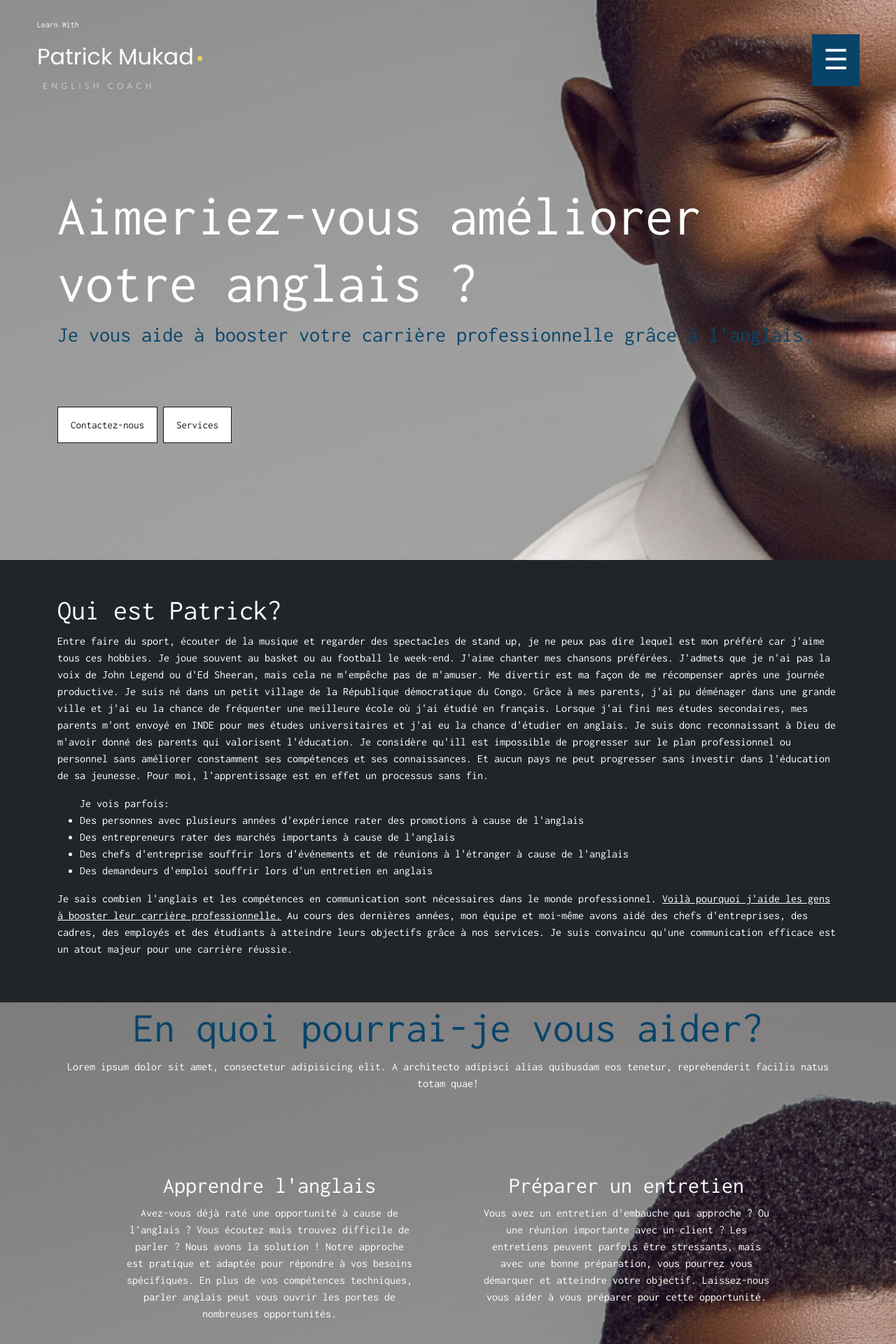
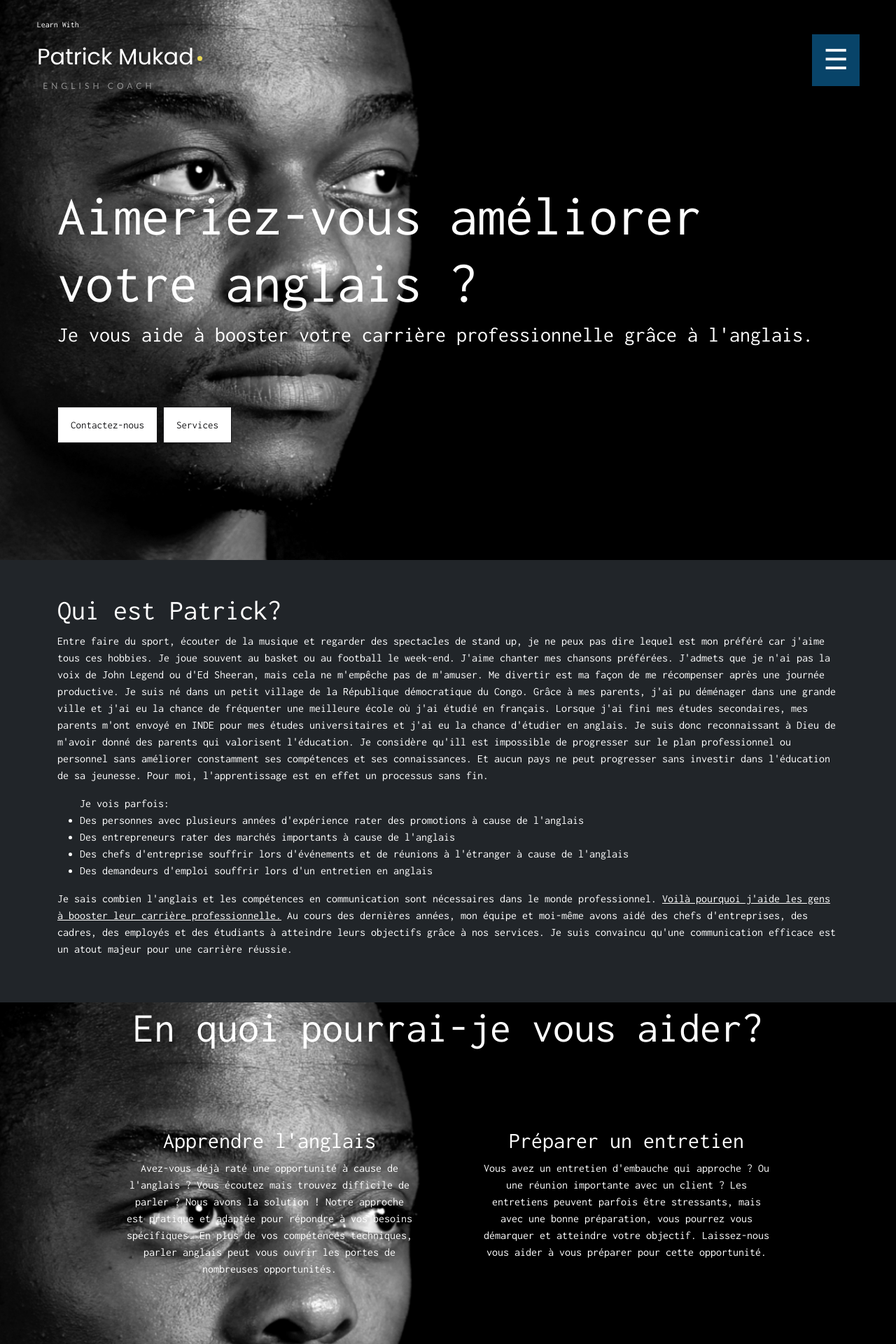
Before and after one commit to mikeaxle/learning-with-patrick, a Nuxt app: page / in a window 1280 px wide. Shown: the top 1920 px of the page at 70% size. Built offline with nearby package versions, Linux system fonts and the light colour scheme.

Commit message:
font changed and background image

```diff
--- a/pages/index.vue
+++ b/pages/index.vue
@@ -72,7 +72,7 @@
           <div class="flex-item-left text-left">
             <div class="display-4 mb-5 mt-5 main-text text-left">
               <h2 class="display-1">Aimeriez-vous améliorer votre anglais ?</h2>
-              <p class="display-4">
+              <p class="display-4 text-white font-italic">
                 Je vous aide à booster votre carrière professionnelle grâce à
                 l'anglais.
               </p>
@@ -97,7 +97,7 @@
       </div>
     </div>
     <!-- Second section -->
-    <div class="text-bg-dark about pb-5 pt-5">
+    <div class="text-bg-dark about pb-5 pt-5 about" >
       <div class="container">
         <h1>Qui est Patrick?</h1>
         <p>
@@ -155,12 +155,8 @@
     <!-- Third section -->
     <div class="parallax services" id="services">
       <div class="container text-center">
-        <h2 class="text-justify title-text">En quoi pourrai-je vous aider?</h2>
-        <p>
-          Lorem ipsum dolor sit amet, consectetur adipisicing elit. A architecto
-          adipisci alias quibusdam eos tenetur, reprehenderit facilis natus
-          totam quae!
-        </p>
+        <h2 class="text-justify title-text text-white">En quoi pourrai-je vous aider?</h2>
+
         <div class="flex-container-services p-5">
           <div class="flex-item-left cards">
             <h2>Apprendre l'anglais</h2>
@@ -408,6 +404,11 @@ export default defineComponent({
   }
 }
 .about {
+  // background-image: url('../assets/images/patrick_black_and_white.jpg');
+  // background-size: contain;
+  // background-color: black;
+  // filter: grayscale(70%);
+  // background-repeat: no-repeat;
   .container p span {
     text-decoration: underline;
   }
@@ -415,17 +416,15 @@ export default defineComponent({
 .services {
   .container .title-text {
     font-size: 60px;
-    color: $title_color;
   }
 }
 .contact {
   background-color: #989898;
 }
 
-
 .parallax {
   /* The image used */
-  background-image: url("../assets/images/patrick_profile.jpg");
+  background-image: url("../assets/images/patrick_black_and_white.jpg");
   // filter: opacity(20%);
   // filter: grayscale(100%);
 
```
Also changed, not shown: assets/images/patrick_black_and_white.jpg (added).
